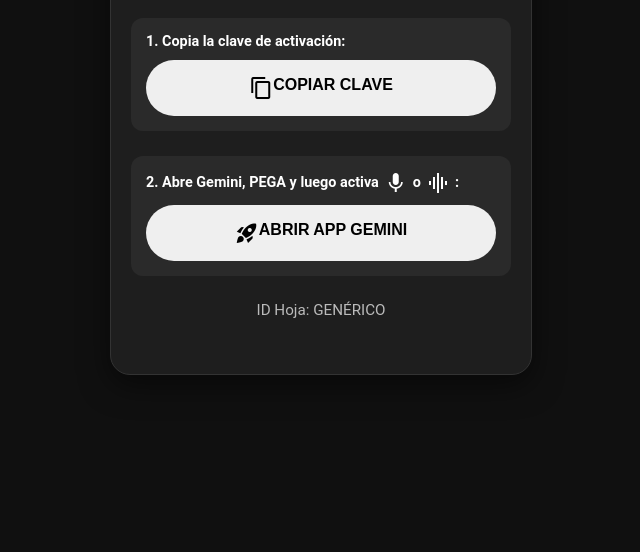
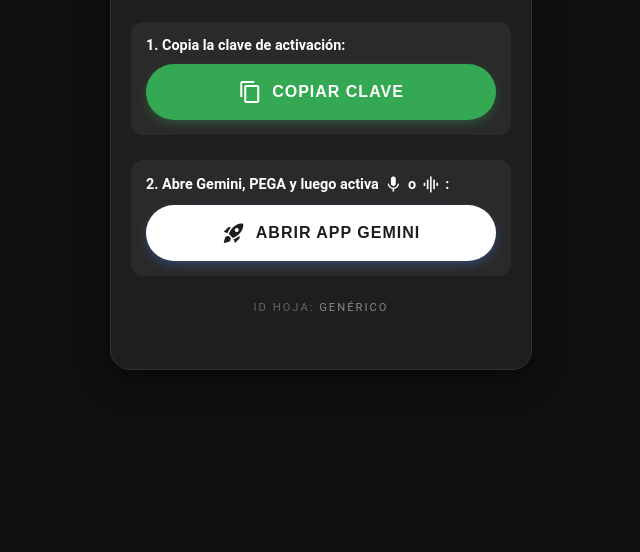
Before and after one commit to matiandresgomez-hue/lanzador-qr-gemini, a plain HTML site: page index.html in a window 1280 px wide. Shown: the part 288-840 px from the top of the page, without its empty margins (319-959 px from the left). Drawn offline with Linux system fonts and the light colour scheme.

Commit message:
Update index.html

```diff
--- a/index.html
+++ b/index.html
@@ -102,4 +102,25 @@
 
         #promptTextarea { position: absolute; left: -9999px; }
 
-        .action-btn { width: 100%; padding: 16px; border: none; border-radius: 50px; font-size: 1rem; font-weight: bold; cursor: pointer; transition: transform 0.1s, background-color 0.3s; display: flex; justify-content: center;
+        .action-btn { width: 100%; padding: 16px; border: none; border-radius: 50px; font-size: 1rem; font-weight: bold; cursor: pointer; transition: transform 0.1s, background-color 0.3s; display: flex; justify-content: center; align-items: center; gap: 10px; text-transform: uppercase; letter-spacing: 1px; }
+        .action-btn:active { transform: scale(0.96); }
+
+        .copy-btn { background-color: #34a853; color: white; box-shadow: 0 4px 10px rgba(52, 168, 83, 0.3); }
+        .copy-btn:hover { background-color: #2d9147; }
+
+        .gemini-btn { background-color: #ffffff; color: #1e1e1e; box-shadow: 0 4px 10px rgba(66, 133, 244, 0.3); }
+        .gemini-btn:hover { background-color: #dddddd; }
+
+        .small-icon { font-size: 1.2rem; vertical-align: middle; }
+
+        .instruccion { margin-top: 20px; font-size: 0.7rem; color: #666; text-transform: uppercase; letter-spacing: 2px; }
+        #hojaDisplay { color: #888; }
+
+        @keyframes pulse {
+            0% { transform: scale(1); opacity: 1; }
+            50% { transform: scale(1.1); opacity: 0.7; }
+            100% { transform: scale(1); opacity: 1; }
+        }
+    </style>
+</body>
+</html>
```
